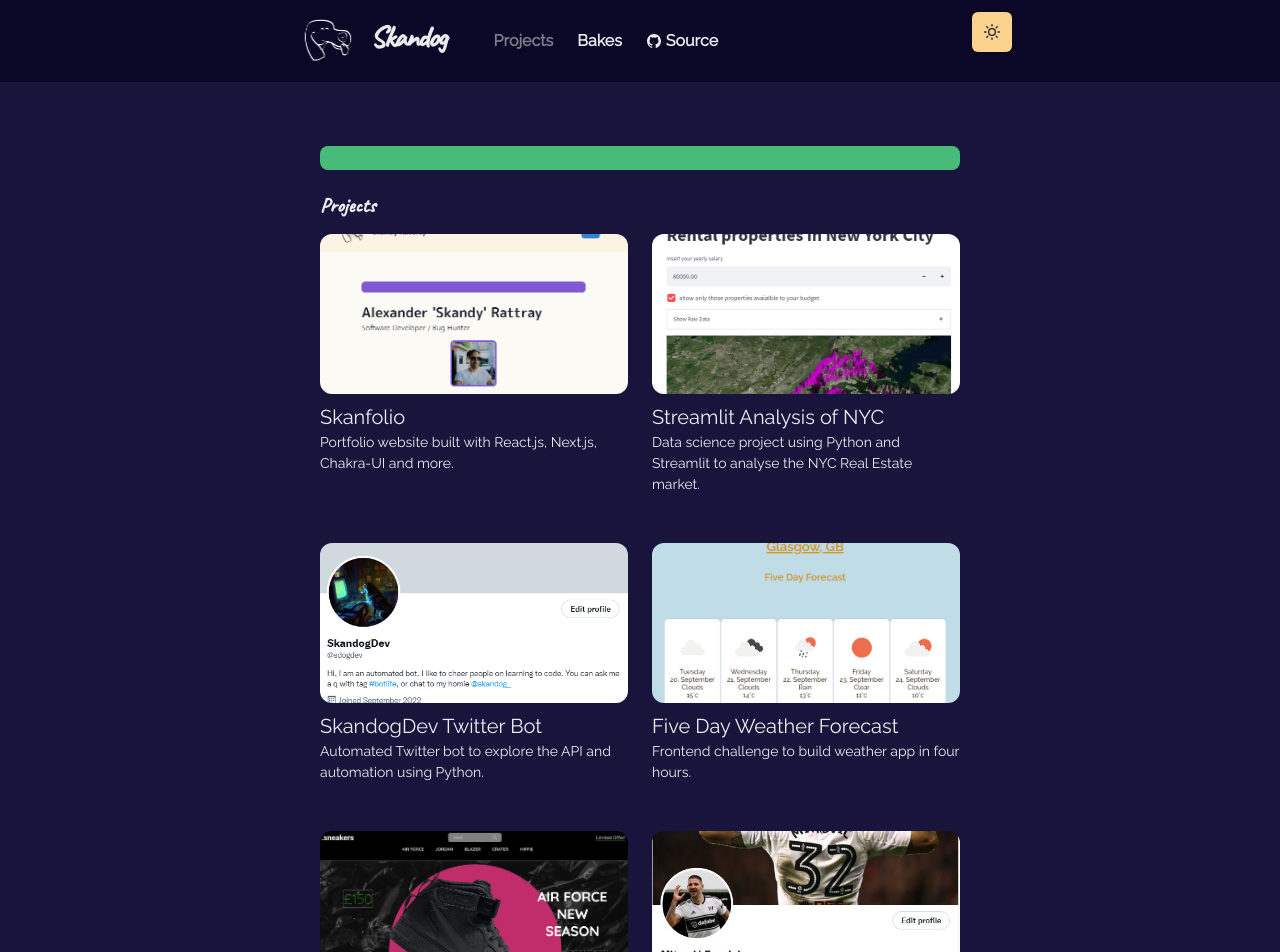
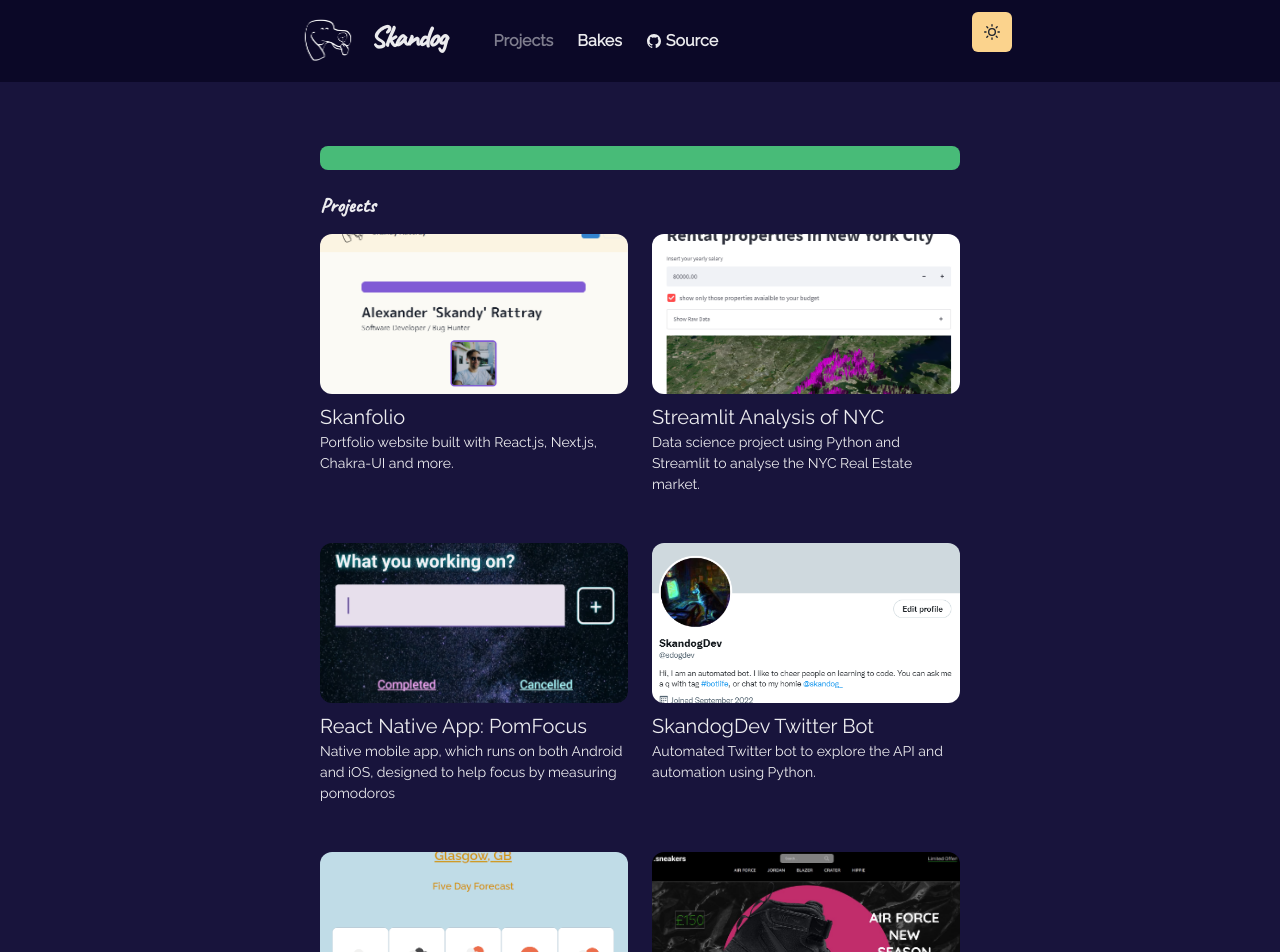
Before and after one commit to skandog/p, a Next.js app: page /projects in a window 1280 px wide. Shown: the top 952 px of the page. Built offline with nearby package versions, Linux system fonts and the light colour scheme.

Commit message:
added pomfocus to project index page

```diff
--- a/pages/projects.js
+++ b/pages/projects.js
@@ -6,9 +6,10 @@
   Divider,
   useColorModeValue
 } from '@chakra-ui/react'
+import { motion } from 'framer-motion'
+
 import Section from '../components/section'
 import { WorkGridItem } from '../components/grid-item'
-import { motion } from 'framer-motion'
 import Layout from '../components/layouts/article'
 import stremNYC from '../public/images/projects/python_streamlit_nyc.JPG.png'
 import stremNYCDark from '../public/images/projects/python_streamlit_nyc_dark.JPG.png'
@@ -22,6 +23,7 @@
 import sneakers from '../public/images/projects/sneakers1.JPG'
 import mitroLight from '../public/images/projects/mitro_light1.JPG'
 import mitroDark from '../public/images/projects/mitro_dark1.JPG'
+import pomfocus from '../public/images/projects/pomfocusthumbnail.jpg'
 
 const Projects = () => {
   return (
@@ -67,6 +69,17 @@
           </Section>
           <Section delay={0.2}>
             <WorkGridItem
+              id="pomfocus"
+              alt="PomFocus React Native App"
+              title="React Native App: PomFocus"
+              thumbnail={pomfocus.src}
+            >
+              Native mobile app, which runs on both Android and iOS, designed to
+              help focus by measuring pomodoros
+            </WorkGridItem>
+          </Section>
+          <Section delay={0.2}>
+            <WorkGridItem
               id="twitterbot"
               alt="SkandogDev Automated Twitter Bot"
               title="SkandogDev Twitter Bot"
@@ -76,7 +89,7 @@
               Python.
             </WorkGridItem>
           </Section>
-          <Section delay={0.2}>
+          <Section delay={0.3}>
             <WorkGridItem
               id="four-hour-weather"
               alt="Weather Forecast App Built in Four Hours"
@@ -122,7 +135,7 @@
           Collabs
         </Heading>
         <SimpleGrid columns={[1, 1, 2]} gap={6}>
-          <Section delay={0.4}>
+          <Section delay={0.3}>
             <WorkGridItem
               id="foodbankfinder"
               title="Foodbank Finder"
```
Also changed, not shown: public/images/projects/pomfocusthumbnail.jpg (added).
